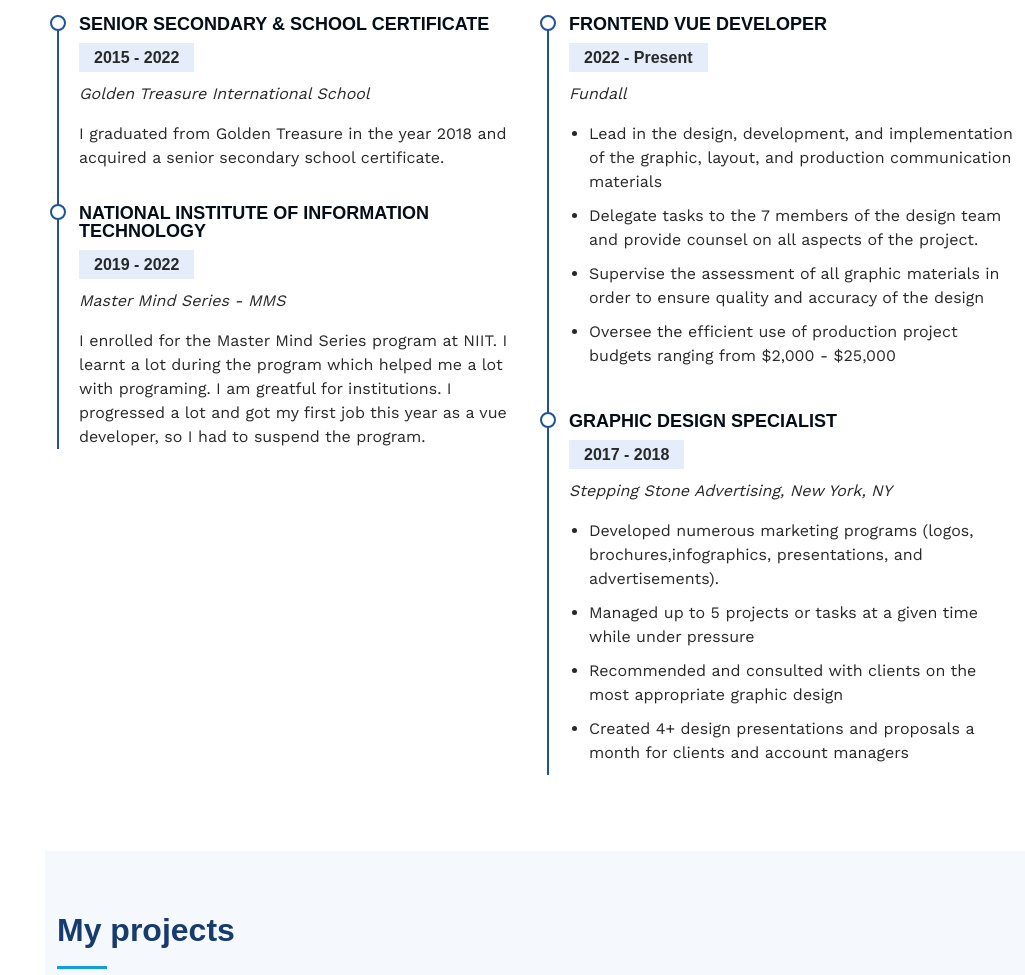
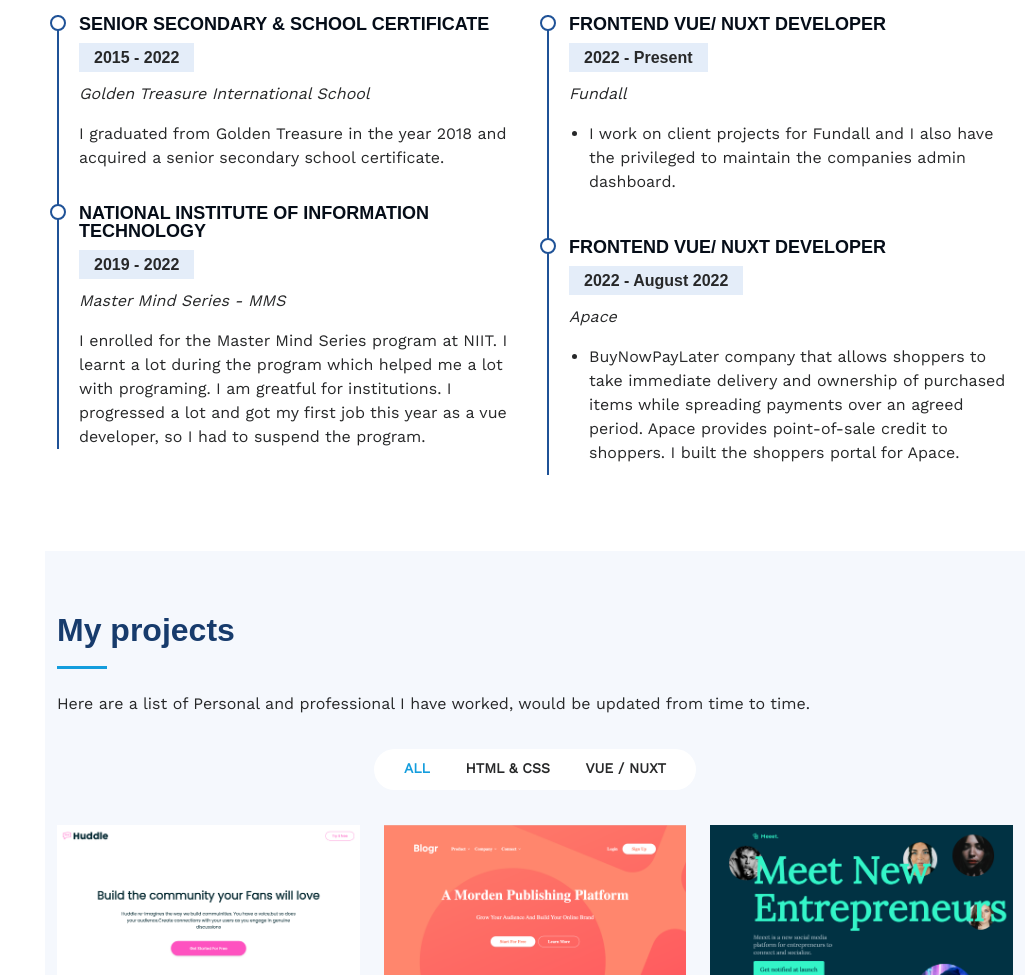
Before and after one commit to okoliken/personal-website, a plain HTML site: page index.html in a window 1280 px wide. Shown: the part 2285-3260 px from the top of the page, without its empty margins (255-1280 px from the left). Drawn offline with nearby package versions, Linux system fonts and the light colour scheme.

Commit message:
portfolio done

```diff
--- a/index.html
+++ b/index.html
@@ -345,48 +345,24 @@
             <div class="col-lg-6" data-aos="fade-up" data-aos-delay="100">
               <h3 class="resume-title">Professional Experience</h3>
               <div class="resume-item">
-                <h4>Frontend Vue Developer</h4>
+                <h4>Frontend Vue/ Nuxt Developer</h4>
                 <h5>2022 - Present</h5>
                 <p><em>Fundall</em></p>
                 <ul>
                   <li>
-                    Lead in the design, development, and implementation of the
-                    graphic, layout, and production communication materials
-                  </li>
-                  <li>
-                    Delegate tasks to the 7 members of the design team and
-                    provide counsel on all aspects of the project.
-                  </li>
-                  <li>
-                    Supervise the assessment of all graphic materials in order
-                    to ensure quality and accuracy of the design
-                  </li>
-                  <li>
-                    Oversee the efficient use of production project budgets
-                    ranging from $2,000 - $25,000
+                    I work on client projects for Fundall and I also have the
+                    privileged to maintain the companies admin dashboard.
                   </li>
                 </ul>
               </div>
               <div class="resume-item">
-                <h4>Graphic design specialist</h4>
-                <h5>2017 - 2018</h5>
-                <p><em>Stepping Stone Advertising, New York, NY</em></p>
+                <h4>Frontend Vue/ Nuxt Developer</h4>
+                <h5>2022 - August 2022</h5>
+                <p><em>Apace</em></p>
                 <ul>
                   <li>
-                    Developed numerous marketing programs (logos,
-                    brochures,infographics, presentations, and advertisements).
-                  </li>
-                  <li>
-                    Managed up to 5 projects or tasks at a given time while
-                    under pressure
-                  </li>
-                  <li>
-                    Recommended and consulted with clients on the most
-                    appropriate graphic design
-                  </li>
-                  <li>
-                    Created 4+ design presentations and proposals a month for
-                    clients and account managers
+                    BuyNowPayLater company that allows shoppers to take immediate delivery and ownership of purchased items while spreading payments over an agreed period. Apace provides point-of-sale credit to shoppers.
+                    I built the shoppers portal for Apace.
                   </li>
                 </ul>
               </div>
@@ -457,7 +433,7 @@
                     href="assets/img/portfolio/blog.png"
                     data-gallery="portfolioGallery"
                     class="portfolio-lightbox"
-                    title="Web 3"
+                    title="Landing Page design from frontend mentor, I built it using Taliwind css"
                     ><i class="bx bx-plus"></i
                   ></a>
                   <a
@@ -488,7 +464,7 @@
                   <a
                     href="https://meeet-tw.netlify.app"
                     target="_blank"
-                    title="More Details"
+                    title="Landing Page design from frontend mentor, I built it using Taliwind css"
                     ><i class="bx bx-link"></i
                   ></a>
                 </div>
@@ -513,7 +489,7 @@
                   <a
                     href="https://fundall.io/"
                     target="_blank"
-                    title="More Details"
+                    title="Fundall's official website. I contributed to the success of this project along side the frontend Fundall team"
                     ><i class="bx bx-link"></i
                   ></a>
                 </div>
@@ -537,7 +513,7 @@
                   <a
                     href="https://v-netflix-clone.netlify.app/"
                     target="_blank"
-                    title="More Details"
+                    title="Simple netflix clone build with vue 3, tailwind css, IMDB API amd TMDB API"
                     ><i class="bx bx-link"></i
                   ></a>
                 </div>
@@ -562,7 +538,7 @@
                   <a
                     href="https://image-gallery-v.netlify.app/"
                     target="_blank"
-                    title="More Details"
+                    title="Image gallery build with vue 3, typescript, unsplash API, vue lightbox"
                     ><i class="bx bx-link"></i
                   ></a>
                 </div>
@@ -587,7 +563,7 @@
                   <a
                     href="https://unifeed-news.netlify.app"
                     target="_blank"
-                    title="More Details"
+                    title="Landing Page design from frontend mentor, I built it using scss"
                     ><i class="bx bx-link"></i
                   ></a>
                 </div>
@@ -612,7 +588,7 @@
                   <a
                     href="https://urlshortly-vue.netlify.app"
                     target="_blank"
-                    title="More Details"
+                    title="Url shortener built with Vue3"
                     ><i class="bx bx-link"></i
                   ></a>
                 </div>
@@ -637,7 +613,7 @@
                   <a
                     href="http://eatrustees.emergingafricagroup.com/"
                     target="_blank"
-                    title="More Details"
+                    title="I built this platform using Nuxt2 and vuetify for a company"
                     ><i class="bx bx-link"></i
                   ></a>
                 </div>
@@ -773,8 +749,8 @@
           <div class="section-title">
             <h2>Contact</h2>
             <p>
-              Get in Touch If you would love to work with me,<br> collaborate on a
-              project or just say "Hi"
+              Get in Touch If you would love to work with me,<br />
+              collaborate on a project or just say "Hi"
             </p>
           </div>
 
@@ -800,67 +776,6 @@
                 </div>
               </div>
             </div>
-
-            <!-- <div class="col-lg-7 mt-5 mt-lg-0 d-flex align-items-stretch">
-              <form
-                action="forms/contact.php"
-                method="post"
-                role="form"
-                class="php-email-form"
-              >
-                <div class="row">
-                  <div class="form-group col-md-6">
-                    <label for="name">Your Name</label>
-                    <input
-                      type="text"
-                      name="name"
-                      class="form-control"
-                      id="name"
-                      required
-                    />
-                  </div>
-                  <div class="form-group col-md-6">
-                    <label for="name">Your Email</label>
-                    <input
-                      type="email"
-                      class="form-control"
-                      name="email"
-                      id="email"
-                      required
-                    />
-                  </div>
-                </div>
-                <div class="form-group">
-                  <label for="name">Subject</label>
-                  <input
-                    type="text"
-                    class="form-control"
-                    name="subject"
-                    id="subject"
-                    required
-                  />
-                </div>
-                <div class="form-group">
-                  <label for="name">Message</label>
-                  <textarea
-                    class="form-control"
-                    name="message"
-                    rows="10"
-                    required
-                  ></textarea>
-                </div>
-                <div class="my-3">
-                  <div class="loading">Loading</div>
-                  <div class="error-message"></div>
-                  <div class="sent-message">
-                    Your message has been sent. Thank you!
-                  </div>
-                </div>
-                <div class="text-center">
-                  <button type="submit">Send Message</button>
-                </div>
-              </form>
-            </div> -->
           </div>
         </div>
       </section>
```
